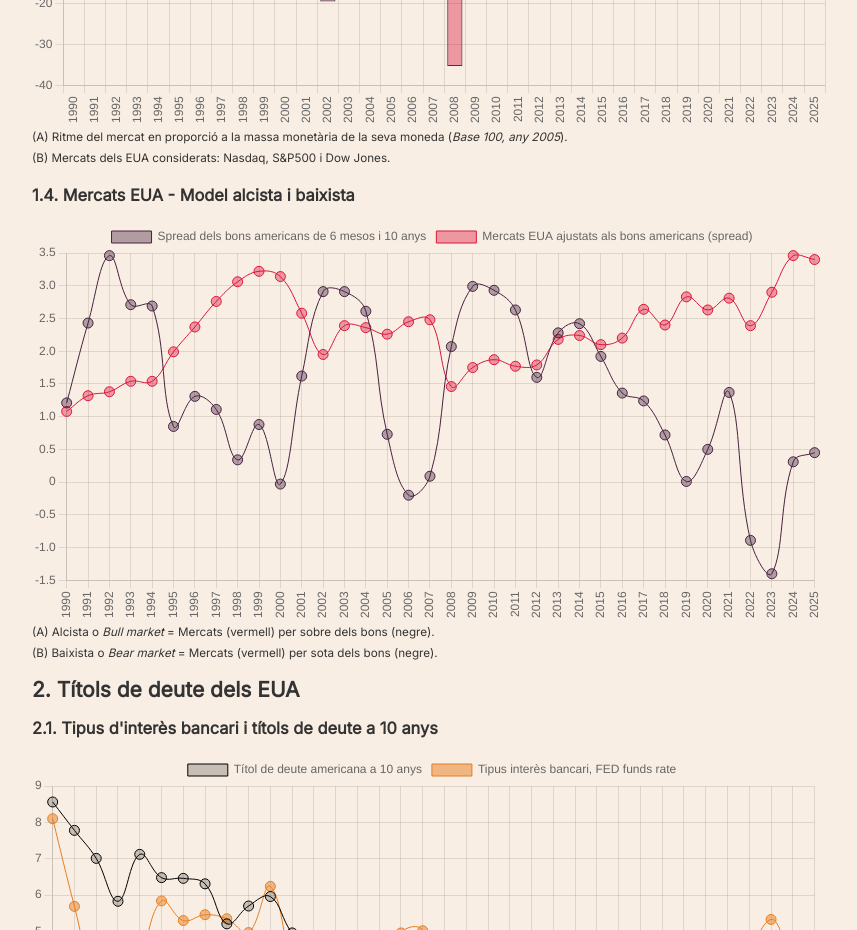
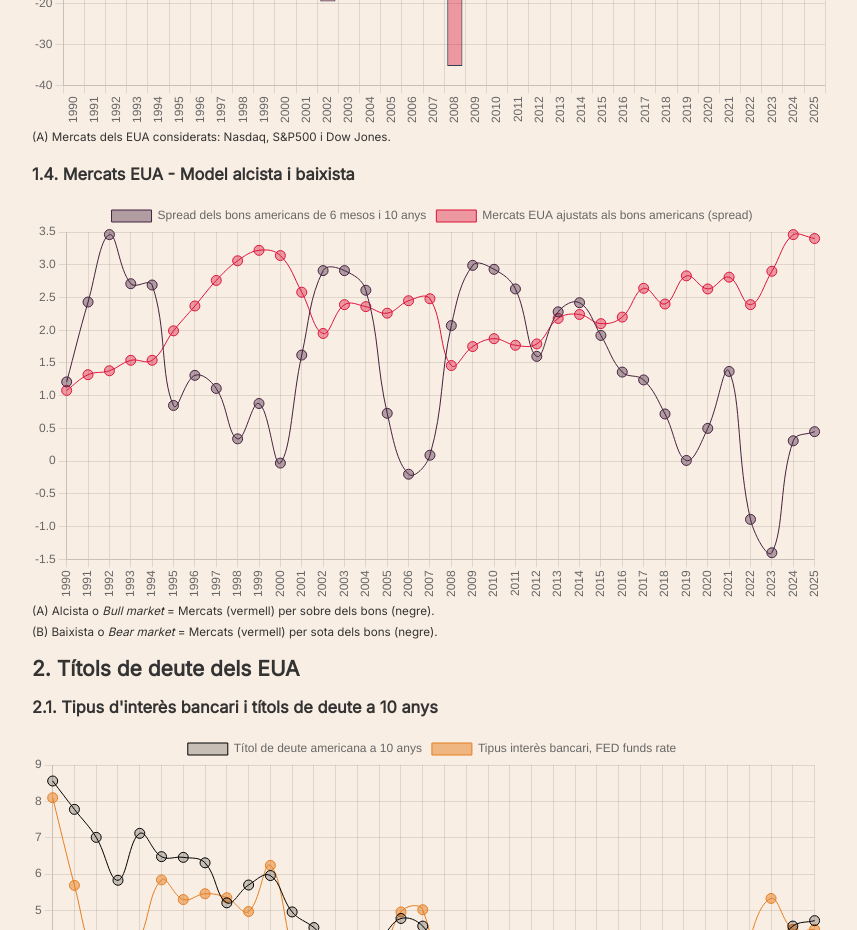
Before and after one commit to galetaire/marketmonitor, a plain HTML site: page index.html in a window 1280 px wide. Shown: the part 1780-2710 px from the top of the page, without its empty margins (208-1065 px from the left). Drawn offline with nearby package versions, Linux system fonts and the light colour scheme.

Commit message:
Update index.html

```diff
--- a/index.html
+++ b/index.html
@@ -64,9 +64,7 @@
             <h3>1.3. Mercats EUA - Rendiment anual</h3>
             <div id="chart-wrapper"><canvas id="rendimentus"></canvas></div>
             <script src="data/rendimentus.js"></script>
-            <small>(A) Ritme del mercat en proporció a la massa monetària de la seva moneda (<i>Base 100, any 2005</i>).</small>
-            <br>
-            <small>(B) Mercats dels EUA considerats: Nasdaq, S&P500 i Dow Jones.</small>
+            <small>(A) Mercats dels EUA considerats: Nasdaq, S&P500 i Dow Jones.</small>
         </div>
     <div id="section1-4">
         <h3>1.4. Mercats EUA - Model alcista i baixista</h3>
```
